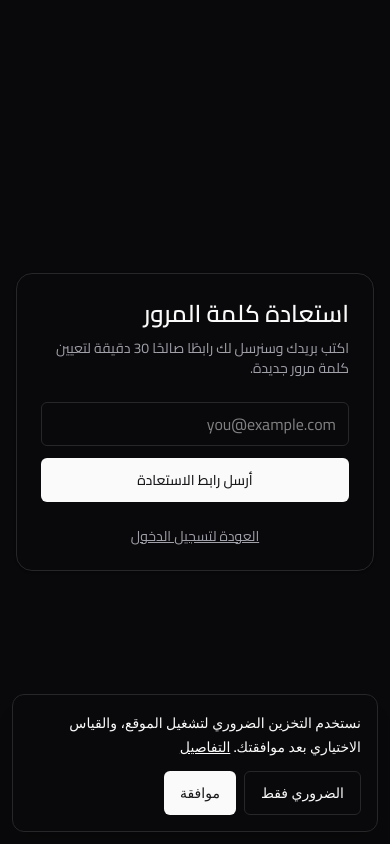
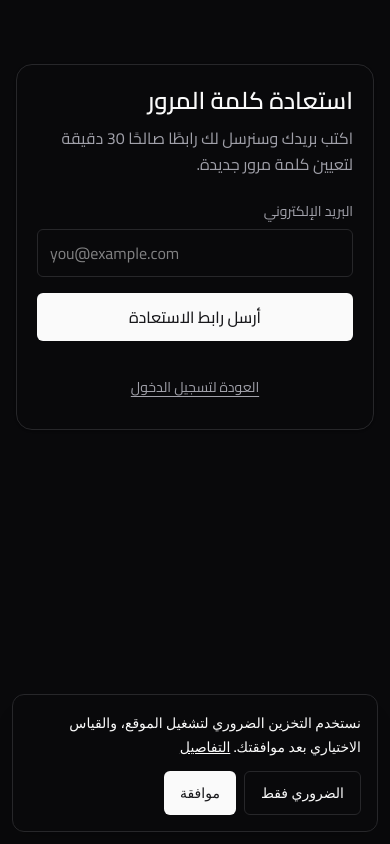
Before and after one commit to ZOOKA-AI/chatbot, a Next.js app: page /forgot-password in a window 390 px wide. Shown: the top 844 px of the page. Built offline with nearby package versions, Linux system fonts and the light colour scheme; no server answers; what async_hooks, bcrypt-ts would draw is missing.

Commit message:
fix(auth): accessible, mobile-sized forgot-password form

```diff
--- a/app/(auth)/forgot-password/forgot-client.tsx
+++ b/app/(auth)/forgot-password/forgot-client.tsx
@@ -2,6 +2,7 @@
 
 import Link from "next/link";
 import { useActionState } from "react";
+import { LoaderIcon } from "@/components/icons";
 import { type ForgotPasswordState, requestPasswordReset } from "../actions";
 
 export function ForgotPasswordClient({ lang }: { lang: "ar" | "en" }) {
@@ -11,51 +12,76 @@ export function ForgotPasswordClient({ lang }: { lang: "ar" | "en" }) {
     { status: "idle" }
   );
   return (
-    <div className="flex min-h-dvh items-center justify-center px-4" dir={ar ? "rtl" : "ltr"}>
-      <div className="w-full max-w-md rounded-2xl border bg-card p-6 shadow-sm sm:p-8">
+    <main
+      className="flex min-h-dvh items-start justify-center px-4 pt-16 pb-10 sm:items-center sm:py-10"
+      dir={ar ? "rtl" : "ltr"}
+    >
+      <div className="w-full max-w-md rounded-2xl border bg-card p-5 shadow-sm sm:p-8">
         <h1 className="mb-2 font-semibold text-2xl">
           {ar ? "استعادة كلمة المرور" : "Forgot your password?"}
         </h1>
-        <p className="mb-6 text-muted-foreground text-sm">
+        <p className="mb-6 text-base text-muted-foreground leading-relaxed sm:text-sm">
           {ar
             ? "اكتب بريدك وسنرسل لك رابطًا صالحًا 30 دقيقة لتعيين كلمة مرور جديدة."
             : "Enter your email and we will send a 30-minute link to set a new password."}
         </p>
         {state.status === "sent" ? (
-          <p className="rounded-lg border border-green-600/30 bg-green-600/10 p-4 text-sm">
+          <p
+            className="rounded-lg border border-green-600/30 bg-green-600/10 p-4 text-base leading-relaxed sm:text-sm"
+            role="status"
+          >
             {ar
               ? "لو البريد مسجّل عندنا، وصلتك رسالة الآن. راجع صندوق الوارد أو الرسائل غير المرغوبة."
               : "If that email is registered, a message is on its way. Check your inbox or spam folder."}
           </p>
         ) : (
-          <form action={action} className="flex flex-col gap-3">
+          <form action={action} aria-busy={pending} className="flex flex-col gap-4">
+            <div className="flex flex-col gap-2">
+              <label className="text-muted-foreground text-sm" htmlFor="forgot-email">
+                {ar ? "البريد الإلكتروني" : "Email address"}
+              </label>
               <input
-              className="min-h-11 rounded-md border bg-transparent px-3 py-2 text-base"
+                aria-describedby={state.status === "invalid" ? "forgot-email-error" : undefined}
+                aria-invalid={state.status === "invalid"}
+                autoComplete="email"
+                className="h-12 w-full rounded-md border bg-transparent px-3 text-base md:h-10 md:text-sm"
+                dir="ltr"
+                id="forgot-email"
+                inputMode="email"
                 name="email"
                 placeholder="you@example.com"
                 required
                 type="email"
               />
+            </div>
             {state.status === "invalid" ? (
-              <p className="text-destructive text-xs">
+              <p className="text-destructive text-sm" id="forgot-email-error" role="alert">
                 {ar ? "البريد غير صالح." : "Invalid email."}
               </p>
             ) : null}
             <button
-              className="min-h-11 rounded-md bg-primary px-4 py-2.5 font-medium text-primary-foreground text-sm disabled:opacity-60"
+              className="relative inline-flex h-12 w-full items-center justify-center rounded-md bg-primary px-4 font-medium text-base text-primary-foreground disabled:opacity-60 md:h-10 md:text-sm"
               disabled={pending}
               type="submit"
             >
               {ar ? "أرسل رابط الاستعادة" : "Send reset link"}
+              {pending ? (
+                <span aria-hidden="true" className="absolute end-4 animate-spin">
+                  <LoaderIcon />
+                </span>
+              ) : null}
             </button>
           </form>
         )}
-        <p className="mt-6 text-center text-muted-foreground text-sm">
-          <Link className="underline" href="/login">
+        <p className="mt-6 text-center">
+          <Link
+            className="inline-flex min-h-11 items-center px-2 text-muted-foreground text-sm underline underline-offset-4"
+            href="/login"
+          >
             {ar ? "العودة لتسجيل الدخول" : "Back to sign in"}
           </Link>
         </p>
       </div>
-    </div>
+    </main>
   );
 }
```
Lines whose indentation alone changed are shown as unchanged.
